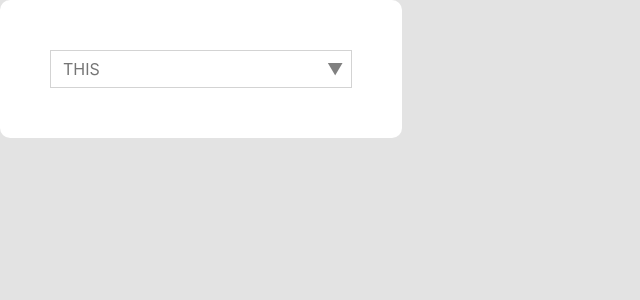
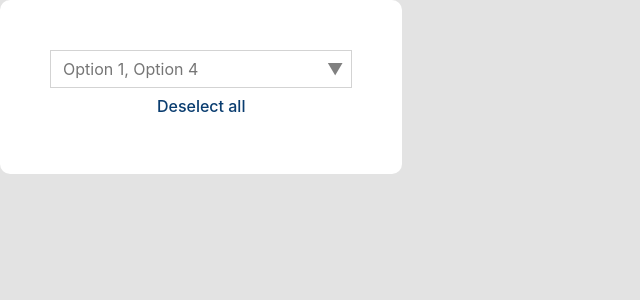
Before and after one commit to Ori-Roll/selects, a React (Vite) app: page / in a window 1280 px wide. Shown: the top 300 px of the page, without its empty margins (0-640 px from the left). Built offline with nearby package versions, Linux system fonts and the light colour scheme.

Commit message:
Deselect functionality - added button - checks for length and multi - css

```diff
--- a/src/App.tsx
+++ b/src/App.tsx
@@ -10,7 +10,7 @@ const mockData = [
 ];
 
 function App() {
-  const handleSelect = (selectedItem: string | null) => {
+  const handleSelect = (selectedItem: string[]) => {
     console.log(selectedItem);
   };
 
@@ -19,10 +19,9 @@ function App() {
       <div className="main-layout">
         <Select
           options={mockData}
-          // multiple={true}
-          // selected={['1', '4']}
+          multiple={true}
+          selected={['1', '4']}
           onSelect={handleSelect}
-          placeholder="THIS"
         />
       </div>
     </>
--- a/src/components/Select/Select.tsx
+++ b/src/components/Select/Select.tsx
@@ -89,6 +89,12 @@ const TestMultiSelect = (props: SelectBaseProps) => {
     return placeholder;
   };
 
+  const handleDeSelectAll = () => {
+    if (!multiple) return;
+    setSelectedItems([]);
+    onSelect([]);
+  };
+
   return (
     <div>
       <DropdownInput
@@ -114,6 +120,11 @@ const TestMultiSelect = (props: SelectBaseProps) => {
           })}
         </div>
       )}
+      {multiple && !!selectedItems?.length && (
+        <button className={style['deselect-all']} onClick={handleDeSelectAll}>
+          Deselect all
+        </button>
+      )}
     </div>
   );
 };
--- a/src/components/Select/select.module.css
+++ b/src/components/Select/select.module.css
@@ -18,3 +18,12 @@
 .checked {
   background-color: #3399ff;
 }
+
+.deselect-all {
+  background: none;
+  border: none;
+  padding: 8px;
+  outline: none;
+  color: #0a3d70;
+  cursor: pointer;
+}
```
